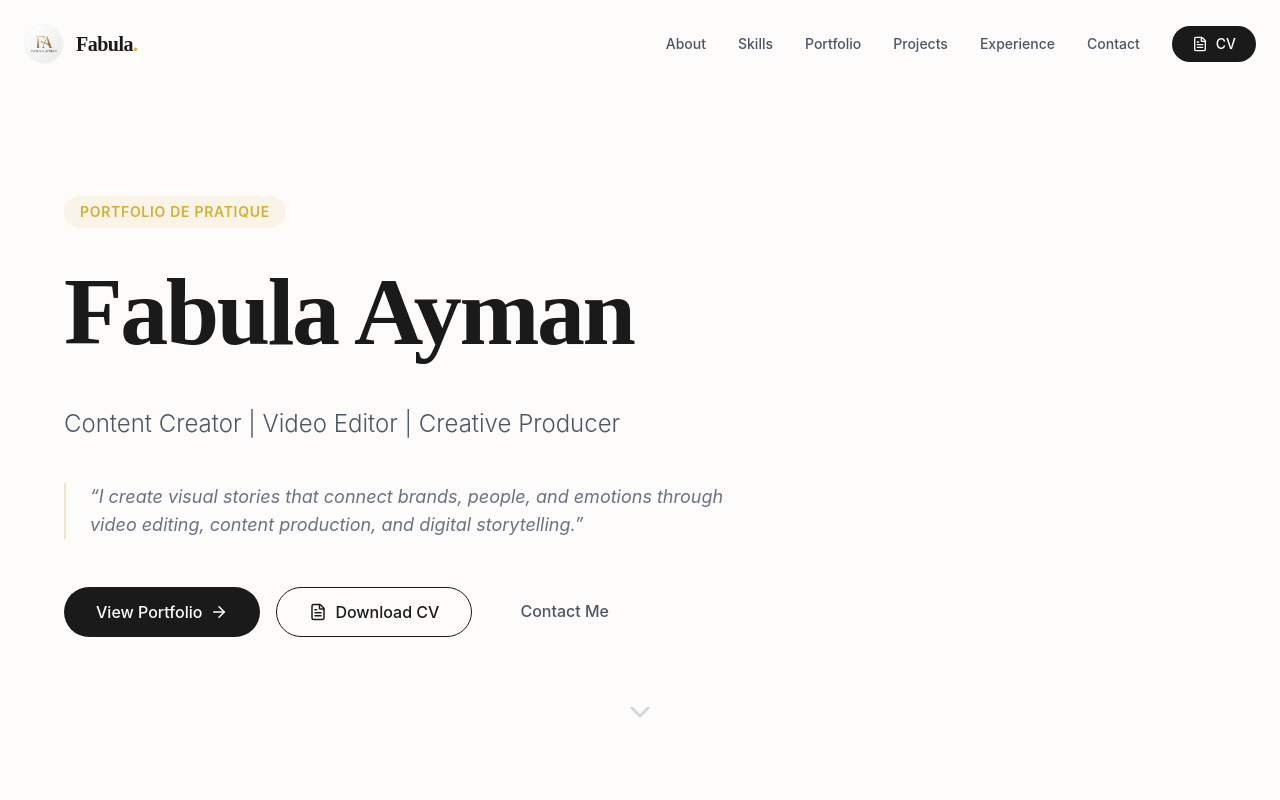
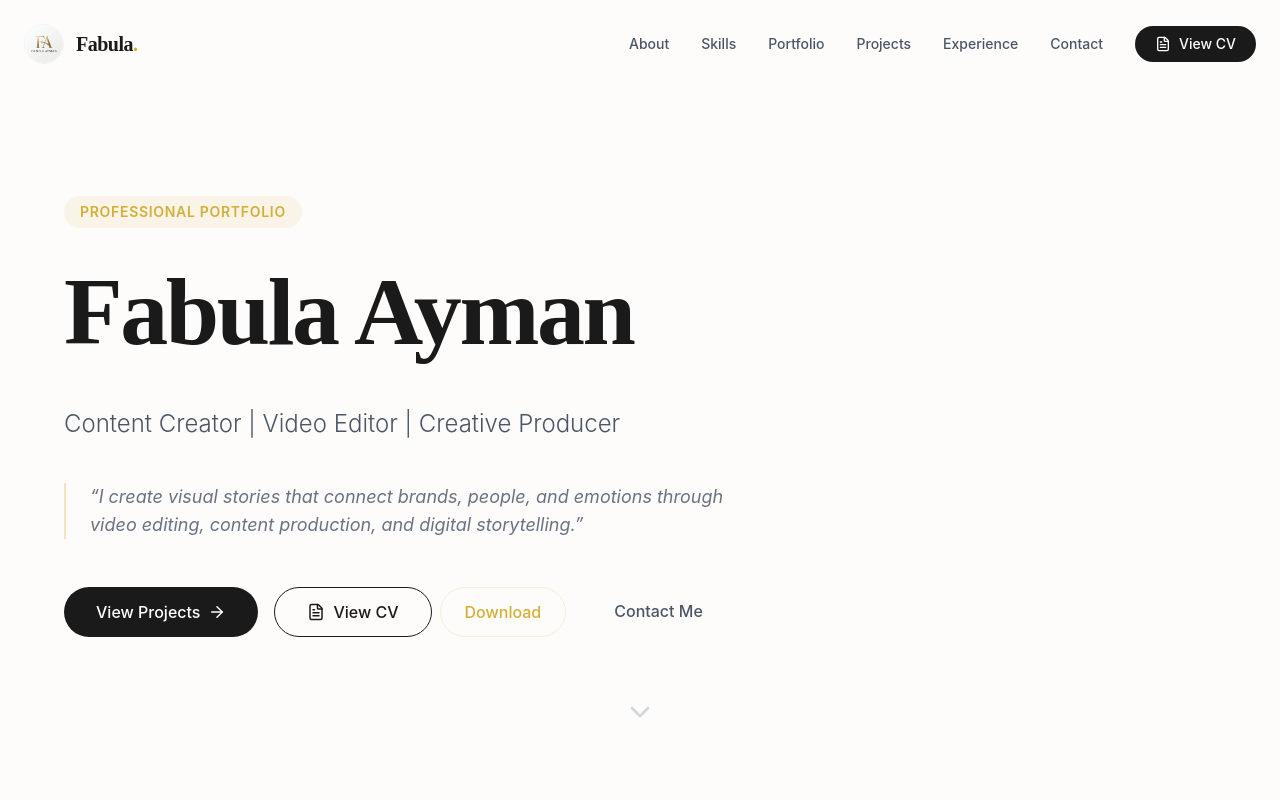
Before and after one commit to youhannamaher/fabula-portfolio, a React (Vite) app: page / in a window 1280 px wide. Shown: the top 800 px of the page. Built offline with nearby package versions, Linux system fonts and the light colour scheme.

Commit message:
Update portfolio Tue 04/28/2026 12:59:14.91

```diff
--- a/public/videos/metadata.json
+++ b/public/videos/metadata.json
@@ -1,10 +1,4 @@
 [
-  {
-    "filename": "introducing . william’s art existence.mov",
-    "title": "William's Art Existence",
-    "category": "Branding",
-    "order": 1
-  },
   {
     "filename": "William’s passion.mov",
     "title": "William's Passion",
@@ -34,5 +28,11 @@
     "title": "Saint John - California",
     "category": "Travel",
     "order": 6
+  },
+  {
+    "filename": "Introducing William’s Art.mov",
+    "title": "Introducing William’s Art",
+    "category": "General",
+    "order": 6
   }
 ]
--- a/scripts/generateVideosIndex.cjs
+++ b/scripts/generateVideosIndex.cjs
@@ -15,50 +15,58 @@ function generateIndex() {
     process.exit(1);
   }
 
-  // Load metadata if it exists
+  // 1. Load current metadata if it exists
   let metadata = [];
   if (fs.existsSync(metadataFile)) {
     try {
       metadata = JSON.parse(fs.readFileSync(metadataFile, 'utf8'));
-      console.log('Found metadata.json, using custom settings.');
     } catch (e) {
       console.error('Error parsing metadata.json:', e.message);
     }
   }
 
-  const files = fs.readdirSync(videosDir);
-  const videos = files
-    .filter(file => videoExtensions.includes(path.extname(file).toLowerCase()))
-    .map((file, index) => {
+  // 2. Scan actual files on disk
+  const filesOnDisk = fs.readdirSync(videosDir).filter(file =>
+    videoExtensions.includes(path.extname(file).toLowerCase())
+  );
+
+  // 3. Sync metadata with disk
+  // Keep only entries for files that actually exist
+  let syncedMetadata = metadata.filter(m => filesOnDisk.includes(m.filename));
+
+  // Add new files that aren't in metadata yet
+  filesOnDisk.forEach(file => {
+    if (!syncedMetadata.find(m => m.filename === file)) {
       const nameWithoutExt = path.parse(file).name;
+      syncedMetadata.push({
+        filename: file,
+        title: nameWithoutExt.replace(/[_-]/g, ' '),
+        category: 'General',
+        order: syncedMetadata.length + 1
+      });
+    }
+  });
 
-      // Look for this file in metadata
-      const meta = metadata.find(m => m.filename === file);
+  // 4. Sort synced metadata by order to keep it clean
+  syncedMetadata.sort((a, b) => (a.order || 999) - (b.order || 999));
 
-      // Default logic if no metadata found
-      let category = 'General';
-      if (file.toLowerCase().includes('social')) category = 'Social Media';
-      else if (file.toLowerCase().includes('campaign')) category = 'Campaigns';
-      else if (file.toLowerCase().includes('edit')) category = 'Editing';
-      else if (file.toLowerCase().includes('brand')) category = 'Branding';
-      else if (file.toLowerCase().includes('prod')) category = 'Production';
+  // 5. Update the metadata.json file (Auto-sync)
+  fs.writeFileSync(metadataFile, JSON.stringify(syncedMetadata, null, 2));
+  console.log('Synchronized metadata.json with files on disk.');
 
-      return {
-        id: meta?.id || (index + 1).toString(),
-        filename: file,
-        src: `videos/${file}`,
-        title: meta?.title || nameWithoutExt.replace(/[_-]/g, ' '),
-        category: meta?.category || category,
-        order: meta?.order !== undefined ? meta.order : 999, // Push unordered to the end
-        duration: meta?.duration || '0:00'
-      };
-    });
+  // 6. Build the final videos.json for the app
+  const finalVideos = syncedMetadata.map((m, index) => ({
+    id: (index + 1).toString(),
+    filename: m.filename,
+    src: `videos/${m.filename}`,
+    title: m.title,
+    category: m.category,
+    order: m.order || (index + 1),
+    duration: m.duration || '0:00'
+  }));
 
-  // Sort by order
-  videos.sort((a, b) => a.order - b.order);
-
-  fs.writeFileSync(outputFile, JSON.stringify(videos, null, 2));
-  console.log(`Generated ${videos.length} video entries in ${outputFile}`);
+  fs.writeFileSync(outputFile, JSON.stringify(finalVideos, null, 2));
+  console.log(`Generated ${finalVideos.length} video entries in ${outputFile}`);
 }
 
 generateIndex();
--- a/src/App.tsx
+++ b/src/App.tsx
@@ -56,7 +56,7 @@ const App: React.FC = () => {
       </main>
 
       <footer className="py-12 border-t border-gray-200 text-center text-sm text-gray-500 no-print">
-        <p>© {new Date().getFullYear()} {profile.name}. Built for Master 1 Création numérique application.</p>
+        <p>© {new Date().getFullYear()} {profile.name}. Built for Master 1 Digital Creation application.</p>
       </footer>
     </div>
   );
--- a/src/components/Contact.tsx
+++ b/src/components/Contact.tsx
@@ -86,12 +86,16 @@ const Contact: React.FC = () => {
 
       <div className="mt-20 pt-12 border-t border-white/10 flex flex-col md:flex-row justify-between items-center gap-8 no-print">
          <div className="flex items-center gap-6">
-            <a href={profile.cvPath} className="flex items-center gap-2 text-white/60 hover:text-white transition-colors">
+            <a
+              href={profile.cvPath}
+              download="FABULA_AYMAN_CV.pdf"
+              className="flex items-center gap-2 text-white/60 hover:text-white transition-colors"
+            >
               <FileText size={18} />
               <span>Download CV</span>
             </a>
          </div>
-         <p className="text-white/40 text-sm">Design tailored for Master 1 Création numérique application.</p>
+         <p className="text-white/40 text-sm">Design tailored for Master 1 Digital Creation application.</p>
       </div>
     </div>
   );
--- a/src/components/Hero.tsx
+++ b/src/components/Hero.tsx
@@ -13,7 +13,7 @@ const Hero: React.FC = () => {
         className="max-w-3xl"
       >
         <span className="inline-block px-4 py-1.5 rounded-full bg-accent-soft text-accent text-sm font-semibold tracking-wider uppercase mb-6">
-          Portfolio de Pratique
+          Professional Portfolio
         </span>
 
         <h1 className="text-5xl md:text-8xl leading-tight mb-6 md:mb-8">
@@ -30,13 +30,27 @@ const Hero: React.FC = () => {
 
         <div className="flex flex-wrap gap-4 no-print">
           <a href="#portfolio" className="btn-primary flex items-center gap-2 group">
-            View Portfolio
+            View Projects
             <ArrowRight size={18} className="group-hover:translate-x-1 transition-transform" />
           </a>
-          <a href={profile.cvPath} className="btn-secondary flex items-center gap-2">
-            <FileText size={18} />
-            Download CV
-          </a>
+          <div className="flex gap-2">
+            <a
+              href={profile.cvPath}
+              target="_blank"
+              rel="noopener noreferrer"
+              className="btn-secondary flex items-center gap-2"
+            >
+              <FileText size={18} />
+              View CV
+            </a>
+            <a
+              href={profile.cvPath}
+              download="FABULA_AYMAN_CV.pdf"
+              className="px-6 py-3 rounded-full font-medium text-accent border border-accent/20 hover:bg-accent/5 transition-all flex items-center gap-2"
+            >
+              Download
+            </a>
+          </div>
           <a href="#contact" className="px-8 py-3 rounded-full font-medium text-gray-600 hover:text-primary transition-colors">
             Contact Me
           </a>
--- a/src/components/Navbar.tsx
+++ b/src/components/Navbar.tsx
@@ -51,7 +51,7 @@ const Navbar: React.FC = () => {
             className="bg-primary text-white px-5 py-2 rounded-full text-sm font-medium hover:bg-accent transition-all duration-300 flex items-center gap-2"
           >
             <FileText size={16} />
-            CV
+            View CV
           </a>
         </div>
 
@@ -83,7 +83,7 @@ const Navbar: React.FC = () => {
             onClick={() => setIsOpen(false)}
           >
             <FileText size={20} />
-            Download CV
+            View CV
           </a>
         </div>
       )}
--- a/src/components/PrintSection.tsx
+++ b/src/components/PrintSection.tsx
@@ -65,7 +65,7 @@ const PrintSection: React.FC = () => {
       </div>
 
       <div className="mt-20 pt-10 border-t border-gray-100 text-center text-[10px] text-gray-400">
-        Generated for Master 1 Création numérique, mention Arts et Technologies - Université Toulouse Jean Jaurès.
+        Generated for Master 1 Digital Creation, Arts and Technologies - University of Toulouse Jean Jaurès.
       </div>
     </div>
   );
--- a/src/data/profile.ts
+++ b/src/data/profile.ts
@@ -5,13 +5,13 @@ export const profile = {
   location: "Cairo, Egypt",
   languages: [
     { name: "Arabic", level: "Native" },
-    { name: "French", level: "C1 Certified" },
-    { name: "English", level: "C1" }
+    { name: "English", level: "Full Professional Proficiency (C1)" },
+    { name: "French", level: "C1 Certified" }
   ],
   linkedin: "https://www.linkedin.com/in/fabula-ayman-478631271/",
   cvPath: "documents/FABULA.CV.pdf",
-  profileImage: "images/profile.jpg", // User will replace this
-  about: "Fabula is a multilingual creative profile passionate about marketing, brand management, and multimedia storytelling. She combines creative thinking with business understanding, producing content that supports brand identity, audience engagement, and campaign communication.",
+  profileImage: "images/profile.jpg",
+  about: "Fabula is a multilingual creative professional passionate about marketing, brand management, and multimedia storytelling. She combines creative thinking with business insight, producing content that strengthens brand identity, enhances audience engagement, and drives campaign communication.",
   skills: [
     { title: "Video Editing", description: "Professional assembly and pacing for various platforms." },
     { title: "Content Production", description: "End-to-end management of creative media projects." },
--- a/src/data/videos.json
+++ b/src/data/videos.json
@@ -1,6 +1,6 @@
 [
   {
-    "id": "5",
+    "id": "1",
     "filename": "William’s passion.mov",
     "src": "videos/William’s passion.mov",
     "title": "William's Passion",
@@ -18,7 +18,7 @@
     "duration": "0:00"
   },
   {
-    "id": "4",
+    "id": "3",
     "filename": "Saint Mary church. 📍El Rehab.part two.mov",
     "src": "videos/Saint Mary church. 📍El Rehab.part two.mov",
     "title": "Saint Mary Church - Part 2",
@@ -27,7 +27,7 @@
     "duration": "0:00"
   },
   {
-    "id": "3",
+    "id": "4",
     "filename": "Saint Mary church .📍El Rehab.part three.mov",
     "src": "videos/Saint Mary church .📍El Rehab.part three.mov",
     "title": "Saint Mary Church - Part 3",
@@ -36,12 +36,21 @@
     "duration": "0:00"
   },
   {
-    "id": "1",
+    "id": "5",
     "filename": "Saint john,📍 covina California.mov",
     "src": "videos/Saint john,📍 covina California.mov",
     "title": "Saint John - California",
     "category": "Travel",
     "order": 6,
     "duration": "0:00"
+  },
+  {
+    "id": "6",
+    "filename": "Introducing William’s Art.mov",
+    "src": "videos/Introducing William’s Art.mov",
+    "title": "Introducing William’s Art",
+    "category": "General",
+    "order": 6,
+    "duration": "0:00"
   }
 ]
```
Also changed, not shown: 1 other file (tests, documents, lock files or other folders).
